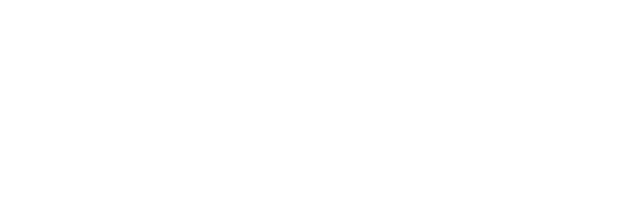
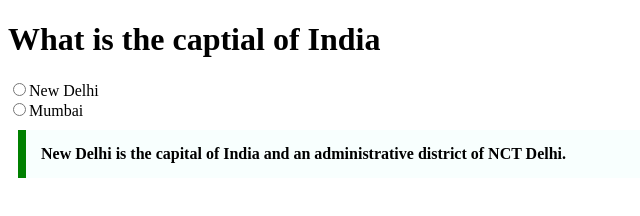
Before and after one commit to acciojob/trivia-Bhanuprakash1706, a website: page main.html in a window 1280 px wide. Shown: the whole page, without its empty margins (0-640 px from the left). Drawn offline with Linux system fonts and the light colour scheme.

Commit message:
created a submission

```diff
--- a/main.html
+++ b/main.html
@@ -8,6 +8,10 @@
 
 <body>
 	<!-- the entire body must be written by student -->
+	<h1>What is the captial of India</h1>
+	<div><input type="radio" name="captial"><label>New Delhi</label></div>
+	<div><input type="radio" name="captial"><label>Mumbai</label></div>
+	<blockquote cite="https://en.wikipedia.org/wiki/New_Delhi">New Delhi is the capital of India and an administrative district of NCT Delhi.</blockquote>
     <script type="text/javascript" src="./script.js">
 </script>
 
--- a/styles.css
+++ b/styles.css
@@ -1,2 +1,10 @@
 
 /* Your CSS Code here. */
+blockquote{
+	max-width: 600px;
+	margin: 10px;
+	padding: 15px;
+	border-left: 8px solid green;
+	background-color: #f8fffe;
+	font-weight: bold;
+}
```
